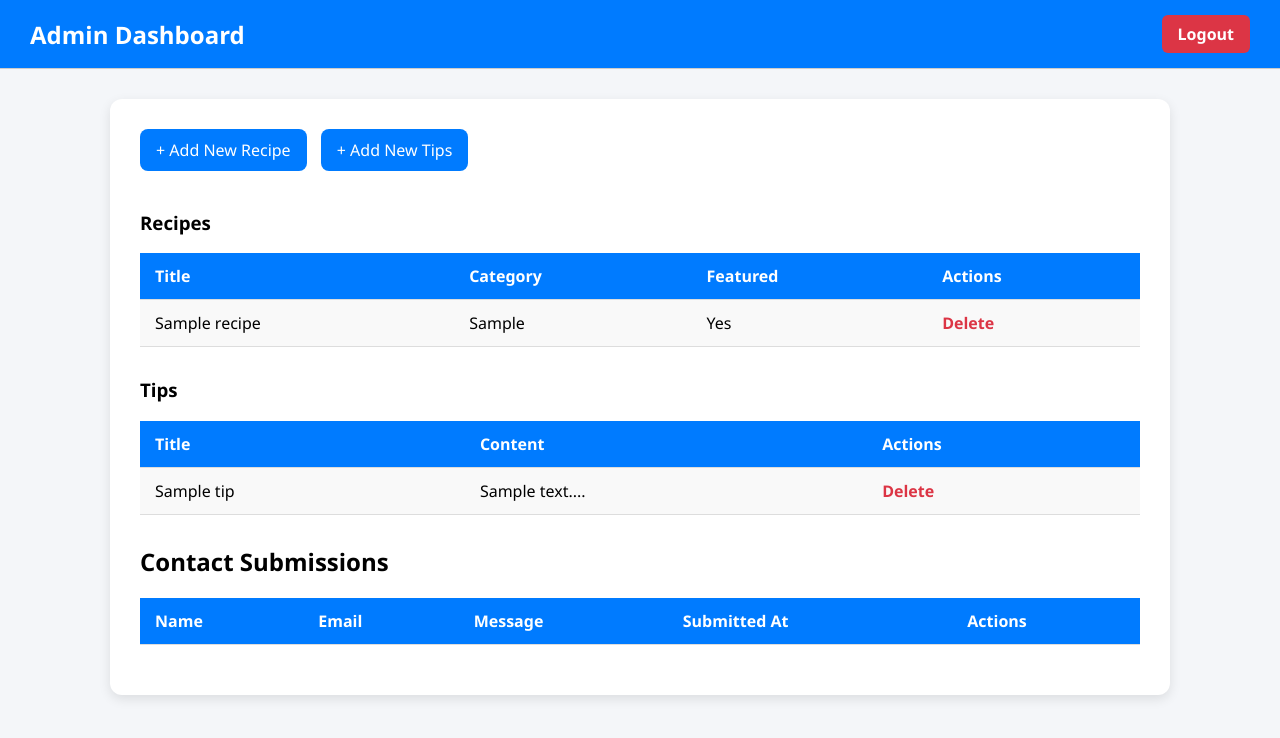
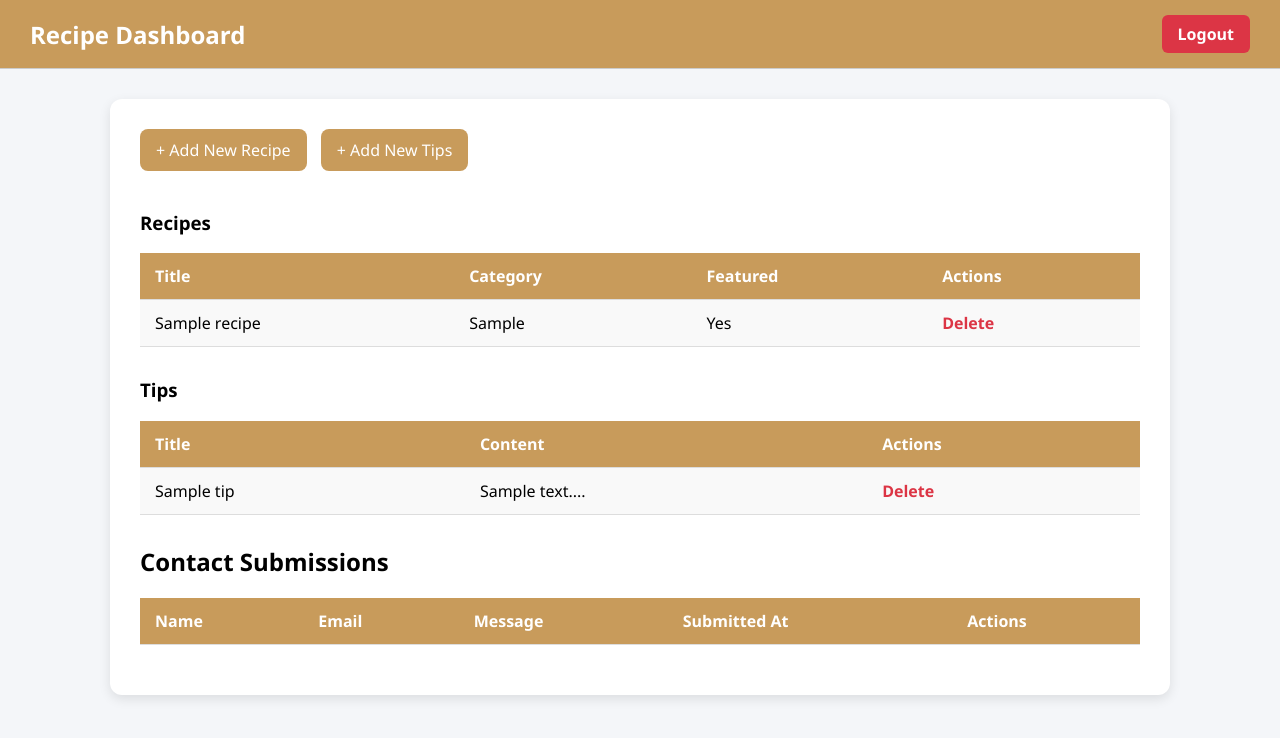
Before and after one commit to DipakKandel/Assessment-3-Dynamic-Website, a PHP site: the page made by admin/dashboard.php in a window 1280 px wide. Shown: the top 738 px of the page. Run offline with PHP 8.4, Linux system fonts and the light colour scheme; the visitor is signed in with stand-in values (Sample User, id 1); tables that the repository leaves empty or names only in its code hold one stand-in row (values such as "Sample post"); lists and menus that the app fills with data are empty.

Commit message:
minor updates

```diff
--- a/admin/admin-stylesheet.css
+++ b/admin/admin-stylesheet.css
@@ -9,7 +9,7 @@
   display: flex;
   justify-content: space-between;
   align-items: center;
-  background-color: #007bff;
+  background-color: #c89b5b;
   color: white;
   padding: 15px 30px;
   border-bottom: 1px solid #ccc;
@@ -47,7 +47,7 @@
   display: inline-block;
   margin: 10px 10px 20px 0;
   padding: 10px 16px;
-  background-color: #007bff;
+  background-color: #c89b5b;
   color: #fff;
   text-decoration: none;
   border-radius: 8px;
@@ -55,7 +55,7 @@
 }
 
 .btn:hover {
-  background-color: #0056b3;
+  background-color: #c89b5b;
 }
 
 table {
@@ -72,7 +72,7 @@
 }
 
 th {
-  background-color: #007bff;
+  background-color: #c89b5b;
   color: white;
 }
 
--- a/admin/dashboard.php
+++ b/admin/dashboard.php
@@ -14,7 +14,7 @@
 </head>
 <body>
     <div class="header">
-        <h2>Admin Dashboard</h2>
+        <h2>Recipe Dashboard</h2>
         <a href="logout.php" class="logout-btn">Logout</a>
     </div>
 
--- a/admin/logout.php
+++ b/admin/logout.php
@@ -1,6 +1,6 @@
 <?php
 session_start();
 session_destroy();
-header('Location: login.php');
+header('Location: index.php');
 exit;
 ?>
```
Also changed, not shown: admin/index.php (renamed from admin/login.php), images/recipe/april 23 II.png (added), 1 other file.
